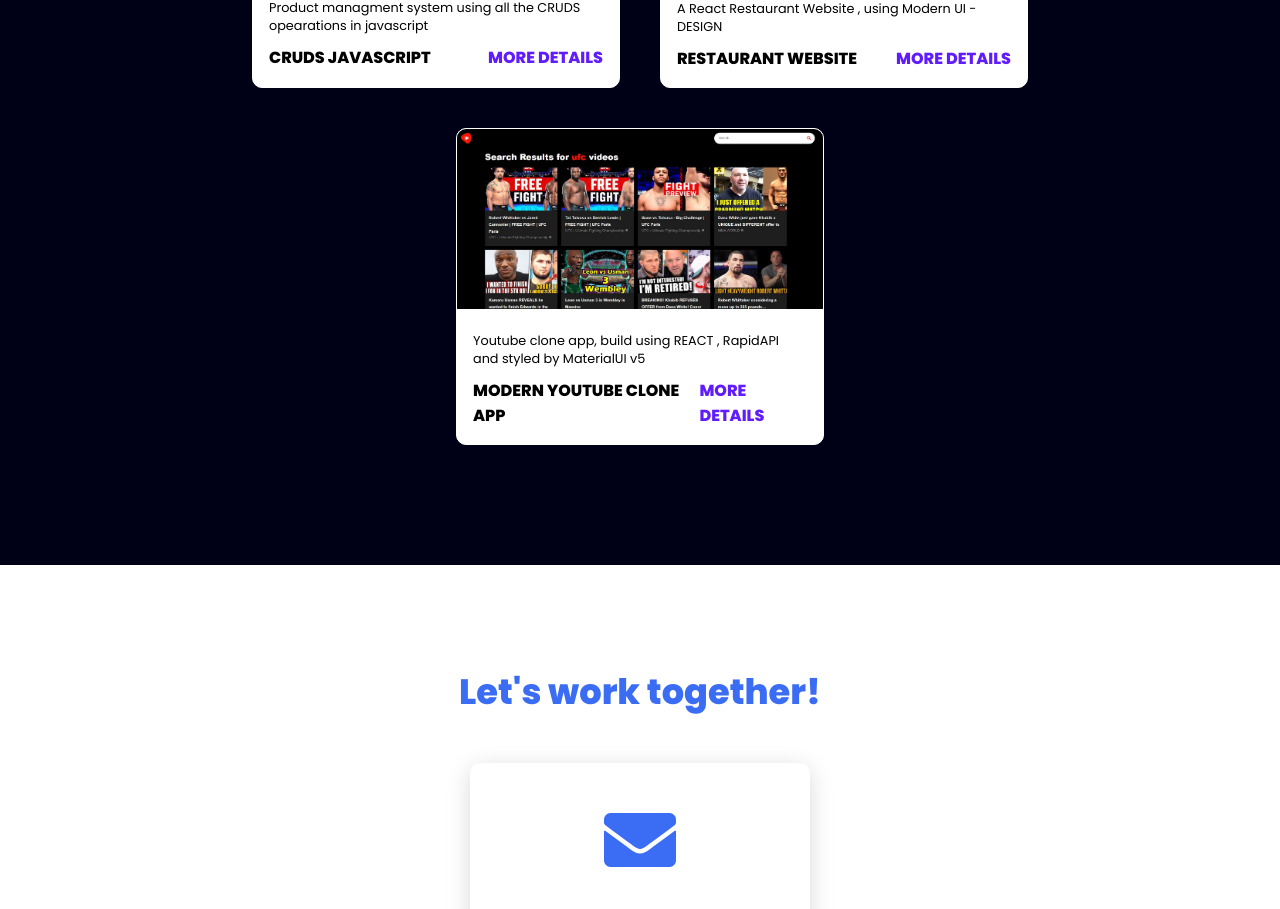
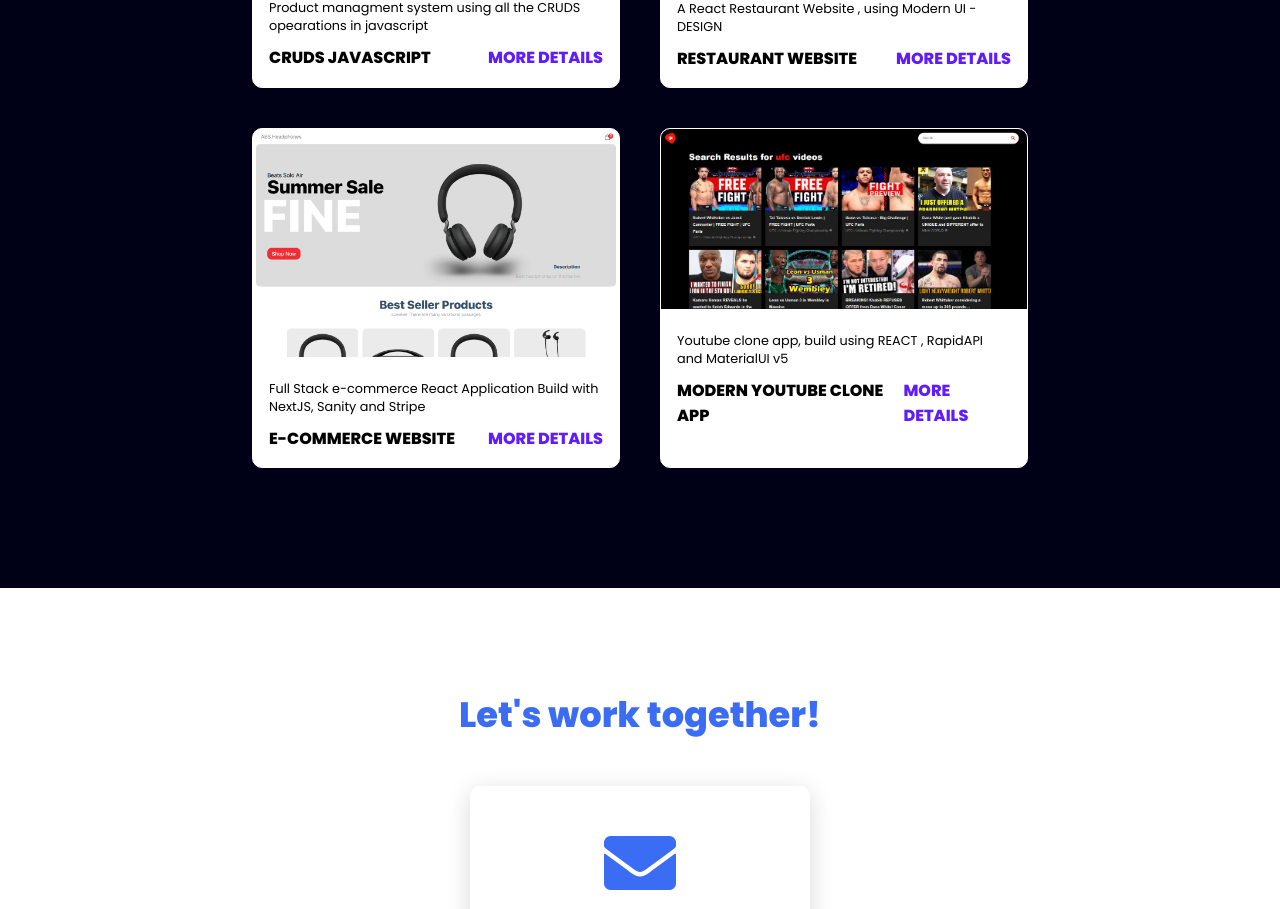
Before and after one commit to HerculesABS/Portfolio, a React (Create React App) app: page / in a window 1280 px wide. Shown: the part 2219-3128 px from the top of the page. Built offline with nearby package versions, Linux system fonts and the light colour scheme.

Commit message:
Adding the NextJS Full Stack e-commerce project

```diff
--- a/src/components/Projects.js
+++ b/src/components/Projects.js
@@ -64,10 +64,23 @@
                     <img src={require(`../images/yt-clone.jpg`)} alt="Project background img"/>
                 </div>
                 <div className="project-info">
-                    <p className="project-category">Youtube clone app, build using REACT , RapidAPI and styled by MaterialUI v5</p>
+                    <p className="project-category">Youtube clone app, build using REACT , RapidAPI and MaterialUI v5</p>
                     <strong className="project-title">
                         <span>Modern Youtube Clone app </span>
                         <a href="https://silver-sunburst-373dd6.netlify.app/" className="more-details">More details</a>
+                    </strong>
+                </div>
+            </div>
+
+            <div className="project-card">
+                <div className="project-image">
+                    <img src={require(`../images/e-commerce.png`)} alt="Project background img"/>
+                </div>
+                <div className="project-info">
+                    <p className="project-category">Full Stack e-commerce React Application Build with NextJS, Sanity and Stripe</p>
+                    <strong className="project-title">
+                        <span>E-COMMERCE website </span>
+                        <a href="https://ecommerce-sanity-stripe-blush-tau.vercel.app/" className="more-details">More details</a>
                     </strong>
                 </div>
             </div>
```
Also changed, not shown: src/images/e-commerce.png (added).
